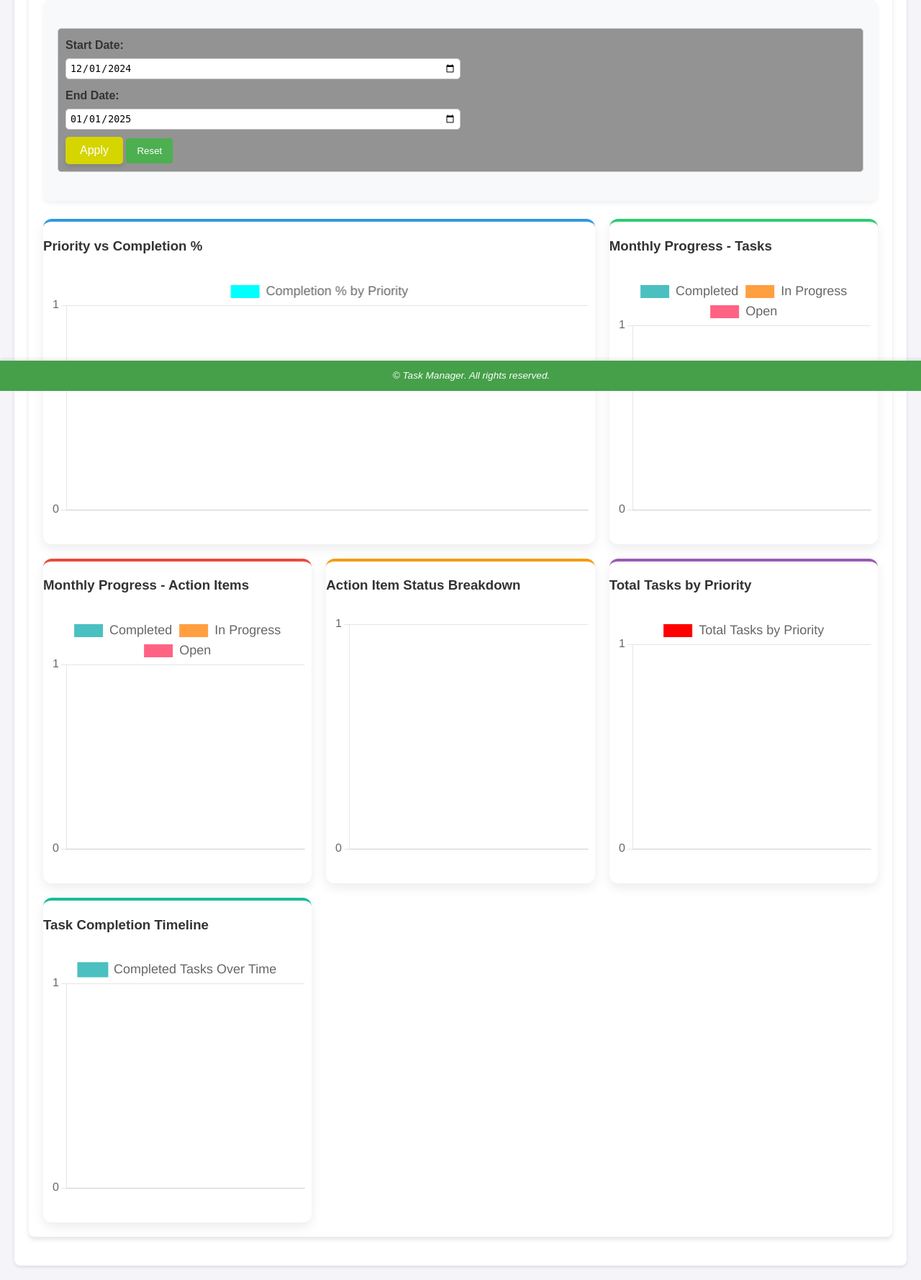
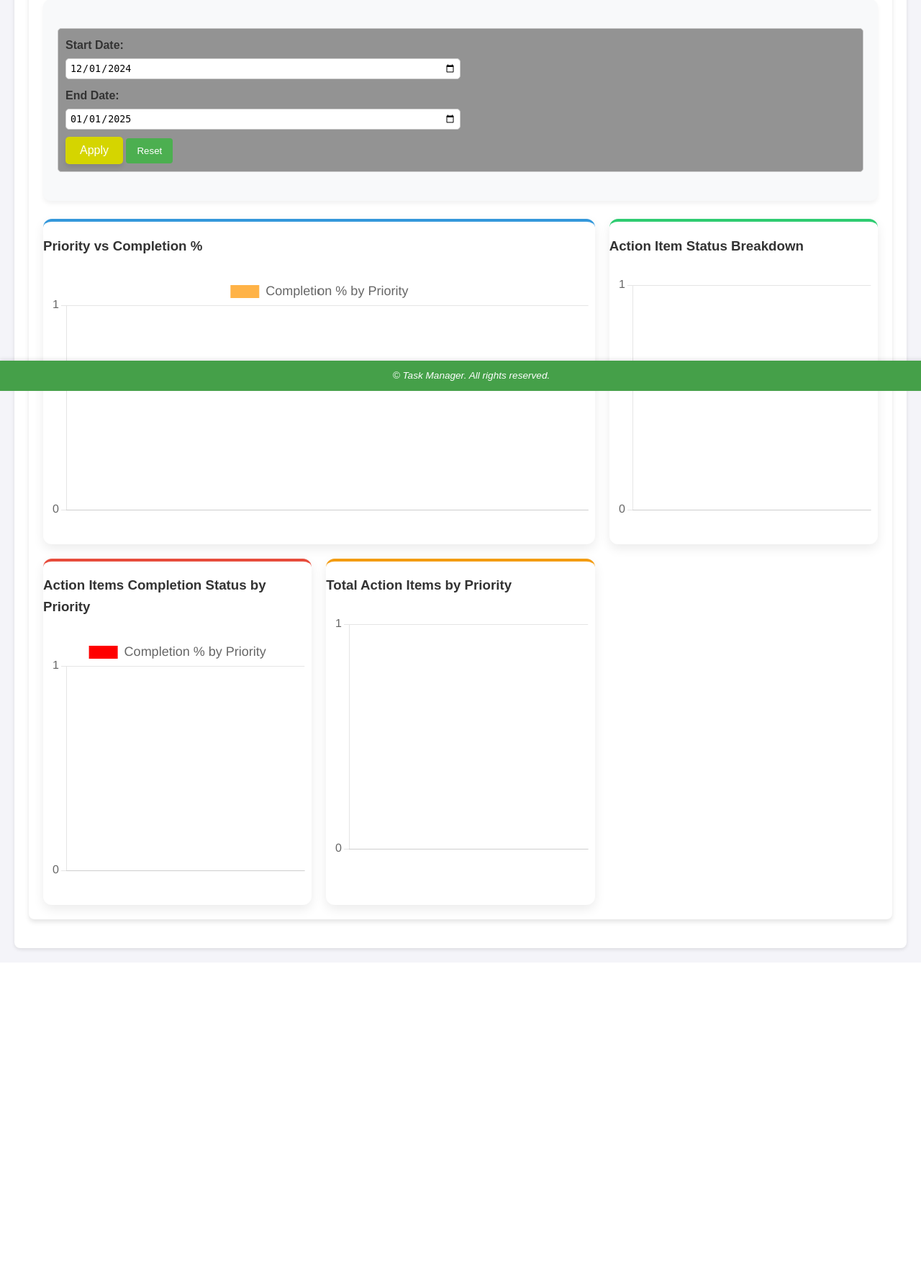
Before and after one commit to solomonAlemu/Task-Manager-Website, a Flask app: page /monthly-progress in a window 1280 px wide. Shown: the part 257-2035 px from the top of the page at 72% size. After the commit the page ends 1580 px from the top, so only its background shows below. Run offline with Flask 3, Linux system fonts and the light colour scheme; the visitor is signed in with stand-in values (Sample User, id 1); data that the repository does not hold is empty.

Commit message:
feat: Implement monthly progress charts for user dashboard fix: Correct data fetching for action items completion status chart

```diff
--- a/server.py
+++ b/server.py
@@ -1922,7 +1922,7 @@ def monthly_progress_data():
                        SUM(CASE WHEN status = 'Completed' THEN 1 ELSE 0 END) AS completed,
                        SUM(CASE WHEN status = 'In Progress' THEN 1 ELSE 0 END) AS in_progress,
                        SUM(CASE WHEN status = 'Open' THEN 1 ELSE 0 END) AS open
-                {task_base_query}
+                {action_base_query}
                 GROUP BY month
                 ORDER BY month
             """, params)
@@ -1952,7 +1952,7 @@ def monthly_progress_data():
             # 5. Total Tasks by Priority
             cursor.execute(f"""
                 SELECT priority, COUNT(*) AS total_tasks
-                {task_base_query}
+                {action_base_query}
                 GROUP BY priority
             """, params)
             total_tasks_by_priority = dict(cursor.fetchall())
@@ -1961,11 +1961,20 @@ def monthly_progress_data():
             cursor.execute(f"""
                 SELECT strftime('%Y-%m-%d', created_at) AS date,
                        COUNT(CASE WHEN status = 'Completed' THEN 1 END) AS completed_tasks
-                {task_base_query}
+                {action_base_query}
                 GROUP BY date
                 ORDER BY date
             """, params)
             task_completion_timeline = cursor.fetchall()
+
+            # 7. Action Items Completion Status by Priority
+            cursor.execute(f"""
+                SELECT priority,
+                       AVG(percentage_completion) AS completion_percentage
+                {action_base_query}
+                GROUP BY priority
+            """, params)
+            completion_status_data = cursor.fetchall()
 
             # Prepare JSON response
             return jsonify({
@@ -1987,12 +1996,12 @@ def monthly_progress_data():
                 "task_completion_timeline": {
                     "dates": [row[0] for row in task_completion_timeline],
                     "completed_tasks": [row[1] for row in task_completion_timeline]
-                }
+                },
+                "completion_status_by_priority": {row[0]: row[1] for row in completion_status_data}
             })
     except sqlite3.Error as e:
         print(f"Database error: {e}")
         return jsonify({"error": "Failed to fetch progress data."}), 500
-
 @app.route('/upload_tasks', methods=['POST'])
 def upload_tasks():
     """Upload and process tasks from Excel/CSV file for the logged-in user."""
--- a/static/style.css
+++ b/static/style.css
@@ -66,7 +66,7 @@ form input[name="priority" ], form select, form textarea {
 }
 form input[name="status" ], form select, form textarea {
     display: block;
-    width: calc(50% - 20px); /* Match column widths by aligning with table cell padding */
+    width: 100%; /* Match column widths by aligning with table cell padding */
     padding: 5px;
 }
 form input[name="keyword" ], form select, form textarea {
@@ -190,14 +190,14 @@ table th, table td {
 .action-list td:nth-child(4) { width: 10%; }    /* Due Date */
 .action-list td:nth-child(5) { width: 5%; }    /* Status */
 .action-list td:nth-child(6) { width: 5%; }    /* Completion */
-.action-list td:nth-child(7) { width: 15%; }   /* Actions */
+.action-list td:nth-child(7) { width: 20%; }   /* Actions */
 .action-list td:nth-child(8) {
 	white-space: pre-wrap; /* Preserve white-space and wrap text */
 	word-wrap: break-word; /* Break long words to wrap within the container */
 	word-break: break-word; /* Ensure words are broken to fit within the width */
 	overflow-wrap: break-word; /* Handle word wrapping for overflows */
 
-	width: 30%; }   /* Updates */
+	width: 20%; }   /* Updates */
 
 
 /* Adjust column width ratios for the first table */
@@ -316,7 +316,7 @@ form button.update-btn:hover {
 }
 /* Grid container for form layout */
 .grid-container {
-    display: grid;
+
     grid-template-columns: 1fr 1fr; /* Two columns */
     gap: 20px; /* Space between grid items */
     align-items: center;
--- a/templates/monthly_progress.html
+++ b/templates/monthly_progress.html
@@ -31,22 +31,6 @@
             </div>
         </div>
 
-        <!-- Monthly Progress for Tasks -->
-        <div class="chart-item">
-            <h3>Monthly Progress - Tasks</h3>
-            <div class="chart-wrapper">
-                <canvas id="taskProgressChart" class="chart-canvas"></canvas>
-            </div>
-        </div>
-
-        <!-- Monthly Progress for Action Items -->
-        <div class="chart-item">
-            <h3>Monthly Progress - Action Items</h3>
-            <div class="chart-wrapper">
-                <canvas id="actionProgressChart" class="chart-canvas"></canvas>
-            </div>
-        </div>
-
         <!-- Action Item Status Breakdown -->
         <div class="chart-item">
             <h3>Action Item Status Breakdown</h3>
@@ -54,20 +38,18 @@
                 <canvas id="actionStatusChart" class="chart-canvas"></canvas>
             </div>
         </div>
-
+		<!-- Action Items Completion Status by Priority -->
+		<div class="chart-item">
+		    <h3>Action Items Completion Status by Priority</h3>
+		    <div class="chart-wrapper">
+		        <canvas id="actionItemsCompletionStatusChart" class="chart-canvas"></canvas>
+		    </div>
+		</div>
         <!-- Total Task Count by Priority -->
         <div class="chart-item">
-            <h3>Total Tasks by Priority</h3>
+            <h3>Total  Action Items by Priority</h3>
             <div class="chart-wrapper">
                 <canvas id="totalTasksByPriorityChart" class="chart-canvas"></canvas>
-            </div>
-        </div>
-
-        <!-- Task Completion Timeline -->
-        <div class="chart-item">
-            <h3>Task Completion Timeline</h3>
-            <div class="chart-wrapper">
-                <canvas id="taskCompletionTimelineChart" class="chart-canvas"></canvas>
             </div>
         </div>
     </div>
@@ -107,6 +89,13 @@
 	    transform: translateY(-5px); /* A subtle translation effect instead */
 	}
 
+    /* Chart Wrapper */
+    .chart-wrapper {
+        position: relative;
+        width: 100%;
+        height: 350px;
+        padding: 15px;
+    }
 
 	/* Chart Wrapper */
 	.chart-wrapper {
@@ -177,6 +166,19 @@
 	        border: 1px solid #ddd;
 	    }
 	}
+	/* Limit the chart container width */
+	.chart-container {
+	    width: 80%; /* Adjust percentage as needed */
+	    max-width: 800px; /* Optional max-width for clarity */
+	    margin: 0 auto; /* Center the chart */
+	}
+
+	/* Style for better rendering on high-DPI screens */
+	canvas {
+	    image-rendering: crisp-edges;
+	    image-rendering: pixelated;
+	}
+
 </style>
 
 <script src="https://cdn.jsdelivr.net/npm/chart.js"></script>
@@ -230,7 +232,7 @@
                                 const priorityDetails = context.chart.data.priorityDetails[context.label];
                                 return [
                                     `${datasetLabel}: ${value}%`,
-                                    `Total Tasks: ${priorityDetails.total_tasks}`,
+                                    `Total Action Items: ${priorityDetails.total_tasks}`,
                                     `Task Descriptions: ${priorityDetails.task_descriptions.substring(0, 50)}...`
                                 ];
                             }
@@ -245,15 +247,15 @@
         // Function to fetch and render charts
         async function fetchChartData(startDate = null, endDate = null) {
             try {
-                const url = new URL("/monthly-progress-data", window.location.origin);
-                if (startDate) url.searchParams.append("start_date", startDate);
-                if (endDate) url.searchParams.append("end_date", endDate);
+                const urls = [
+                    '/monthly-progress-data'
+                ];
 
-                const response = await fetch(url);
-                const data = await response.json();
+                const responses = await Promise.all(urls.map(url => fetch(url + (startDate && endDate ? `?start_date=${startDate}&end_date=${endDate}` : ''))));
+                const [data] = await Promise.all(responses.map(res => res.json()));
 
                 // Clear existing charts (if any)
-                ["priorityCompletionChart", "taskProgressChart", "actionProgressChart", "actionStatusChart", "totalTasksByPriorityChart", "taskCompletionTimelineChart"].forEach((chartId) => {
+                ["priorityCompletionChart", "actionStatusChart", "totalTasksByPriorityChart", "actionItemsCompletionStatusChart"].forEach((chartId) => {
                     const canvas = document.getElementById(chartId);
                     const existingChart = Chart.getChart(canvas);
                     if (existingChart) existingChart.destroy();
@@ -263,12 +265,14 @@
                 const priorityCompletionChart = new Chart(document.getElementById("priorityCompletionChart").getContext("2d"), {
 			type: "bar",
 			data: {
-                        labels: Object.keys(data.priority_completion),
-                        datasets: [{
+			    labels: Object.keys(data.priority_completion).map((action) => action.split(" ")[0]), // Extract Action ID
+			    datasets: [
+				{
 				    label: "Completion % by Priority",
 				    data: Object.values(data.priority_completion),
-                            backgroundColor: ["#00FFFF", "#FFA500", "#FF0000"],
-                        }]
+				    backgroundColor: ["#FFB347", "#FF6347", "#87CEEB"], // Use distinct colors
+				},
+			    ],
 			},
                     options: {
                         ...chartOptions,
@@ -278,30 +282,16 @@
                 // Add priority details to the chart for tooltip use
                 priorityCompletionChart.data.priorityDetails = data.priority_completion_details;
 
-                // Render Monthly Task Progress
-                new Chart(document.getElementById("taskProgressChart").getContext("2d"), {
+                // Render Action Items Completion Status by Priority
+                new Chart(document.getElementById("actionItemsCompletionStatusChart").getContext("2d"), {
                     type: "bar",
                     data: {
-                        labels: data.task_progress.labels,
-                        datasets: [
-                            { label: "Completed", data: data.task_progress.completed, backgroundColor: "#4BC0C0" },
-                            { label: "In Progress", data: data.task_progress.in_progress, backgroundColor: "#FF9F40" },
-                            { label: "Open", data: data.task_progress.open, backgroundColor: "#FF6384" },
-                        ],
-                    },
-                    options: { ...chartOptions },
-                });
-
-                // Render Monthly Action Item Progress
-                new Chart(document.getElementById("actionProgressChart").getContext("2d"), {
-                    type: "bar",
-                    data: {
-                        labels: data.action_progress.labels,
-                        datasets: [
-                            { label: "Completed", data: data.action_progress.completed, backgroundColor: "#4BC0C0" },
-                            { label: "In Progress", data: data.action_progress.in_progress, backgroundColor: "#FF9F40" },
-                            { label: "Open", data: data.action_progress.open, backgroundColor: "#FF6384" },
-                        ],
+                        labels: Object.keys(data.completion_status_by_priority),
+                        datasets: [{
+                            label: "Completion % by Priority",
+                            data: Object.values(data.completion_status_by_priority),
+                            backgroundColor: ["#FF0000", "#FFA500", "#00FFFF", "#808080"],
+                        }],
                     },
                     options: { ...chartOptions },
                 });
@@ -320,13 +310,13 @@
                     options: { ...chartOptions },
                 });
 
-                // Render Total Tasks by Priority
+                // Render Total Action Items by Priority
                 new Chart(document.getElementById("totalTasksByPriorityChart").getContext("2d"), {
-                    type: "bar",
+                    type: "pie",
                     data: {
                         labels: Object.keys(data.total_tasks_by_priority || {}),
                         datasets: [{
-                            label: "Total Tasks by Priority",
+                            label: "Total Action Items by Priority",
                             data: Object.values(data.total_tasks_by_priority || {}),
                             backgroundColor: ["#FF0000", "#FFA500", "#00FFFF", "#808080"],
                         }],
@@ -334,21 +324,6 @@
                     options: { ...chartOptions },
                 });
 
-                // Render Task Completion Timeline
-                new Chart(document.getElementById("taskCompletionTimelineChart").getContext("2d"), {
-                    type: "line",
-                    data: {
-                        labels: data.task_completion_timeline.dates,
-                        datasets: [{
-                            label: "Completed Tasks Over Time",
-                            data: data.task_completion_timeline.completed_tasks,
-                            backgroundColor: "#4BC0C0",
-                            borderColor: "#4BC0C0",
-                            fill: false,
-                        }],
-                    },
-                    options: { ...chartOptions },
-                });
             } catch (error) {
                 console.error("Error loading chart data:", error);
             }
```
Lines whose indentation alone changed are shown as unchanged.
